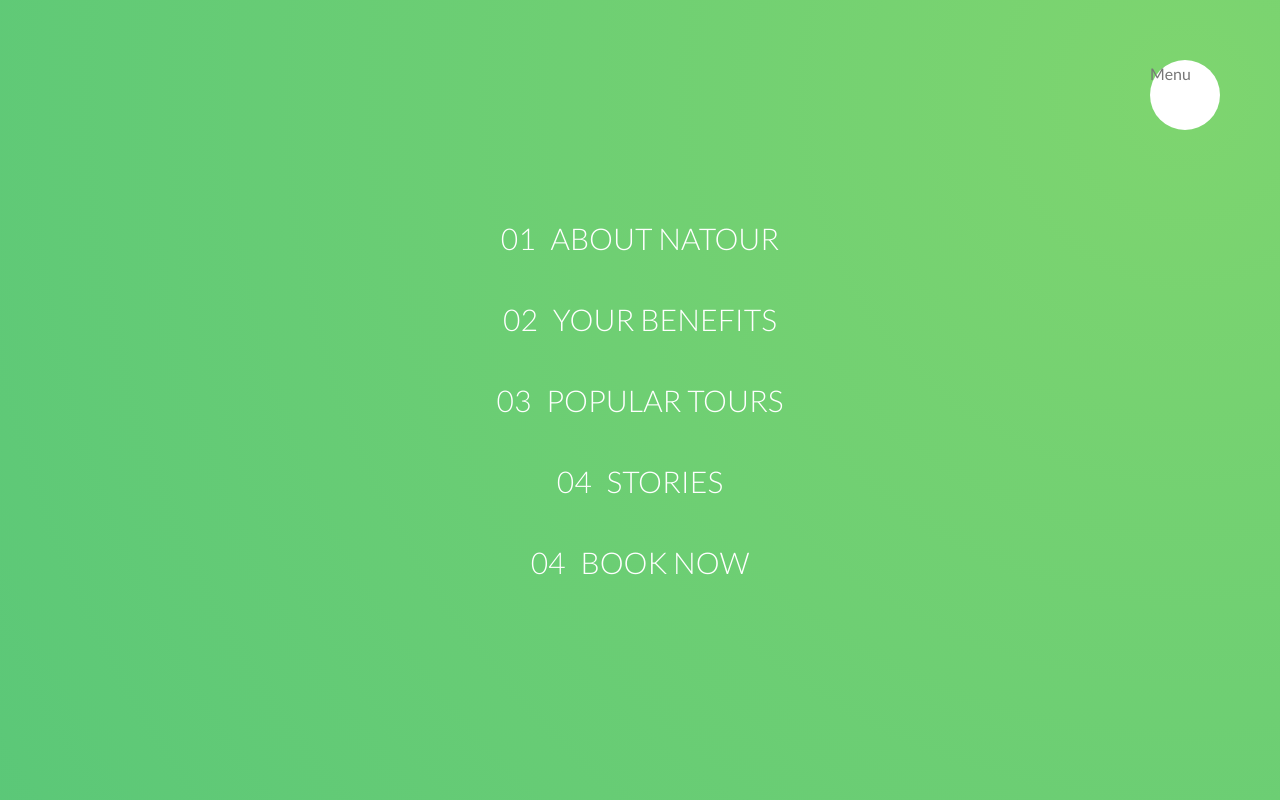
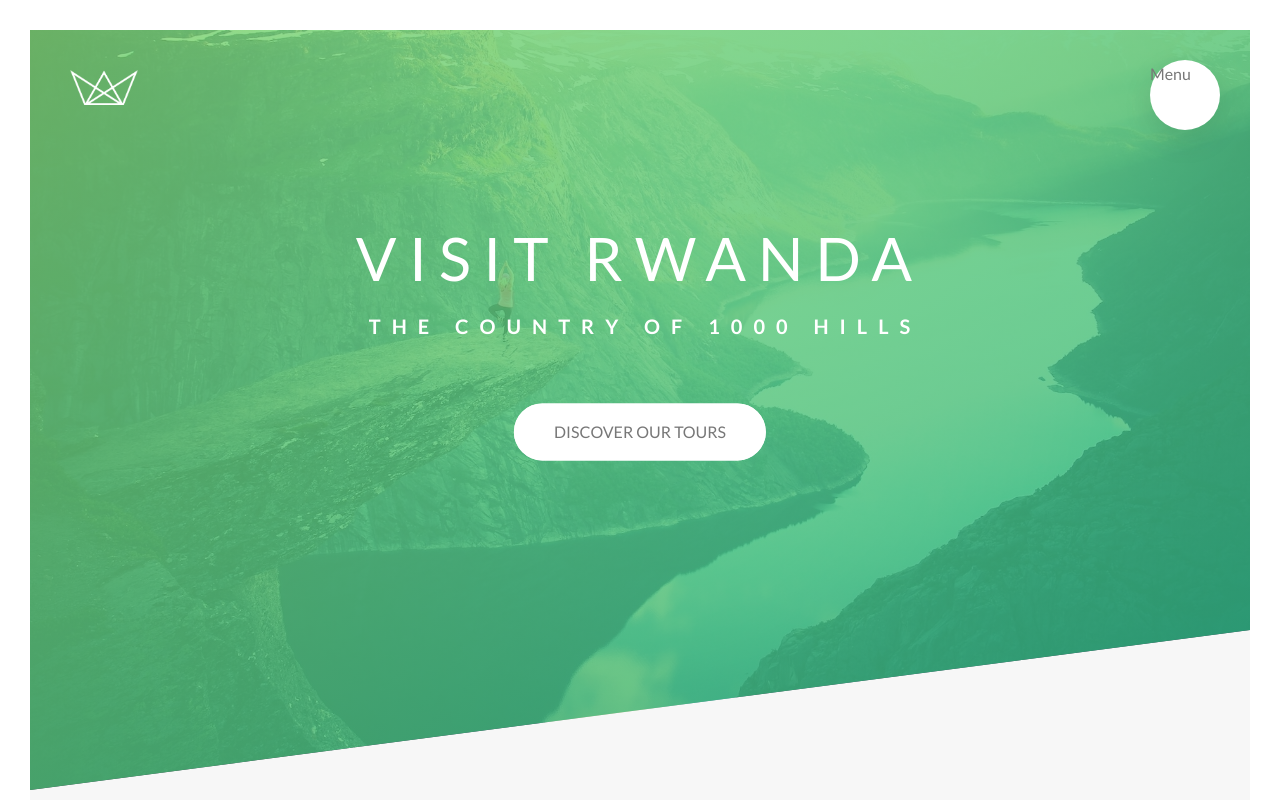
Before and after one commit to itangishaka1/beautiful_rwanda, a React (Create React App) app: page / in a window 1280 px wide. Shown: the top 800 px of the page. Built offline with nearby package versions, Linux system fonts and the light colour scheme.

Commit message:
Building navigation part 2

```diff
--- a/src/components/Navigation/Navigation.scss
+++ b/src/components/Navigation/Navigation.scss
@@ -13,6 +13,7 @@
     right: 6rem;
     border-radius: 50%;
     z-index: 2000;
+    box-shadow: 0 1rem 3rem rgba($color-black, .1);
   }
   &__background {
     height: 6rem;
@@ -27,15 +28,21 @@
     );
     z-index: 1000;
 
-    transform: scale(80);
+    transition: transform .8s cubic-bezier(0.86, 0, 0.07, 1);
+
+    // transform: scale(80);
   }
   &__nav {
     height: 100vh;
-    width: 100%;
     position: fixed;
     top: 0;
-    right: 0;
+    left: 0;
     z-index: 1500;
+
+    width: 0;
+    opacity: 0;
+
+    transition: all .8s cubic-bezier(0.68, -.55, 0.265, 1.55);
   }
   &__list {
     position: absolute;
@@ -80,4 +87,12 @@
         transform: translateX(1rem); // not working, why? we forget to do display:inline-blok for all <a>
     }
   }
+
+  &__checkbox:checked ~ &__background {
+    transform: scale(80);
+  }
+  &__checkbox:checked ~ &__nav {
+    width: 100%;
+    opacity: 1;
+  }
 }
```
